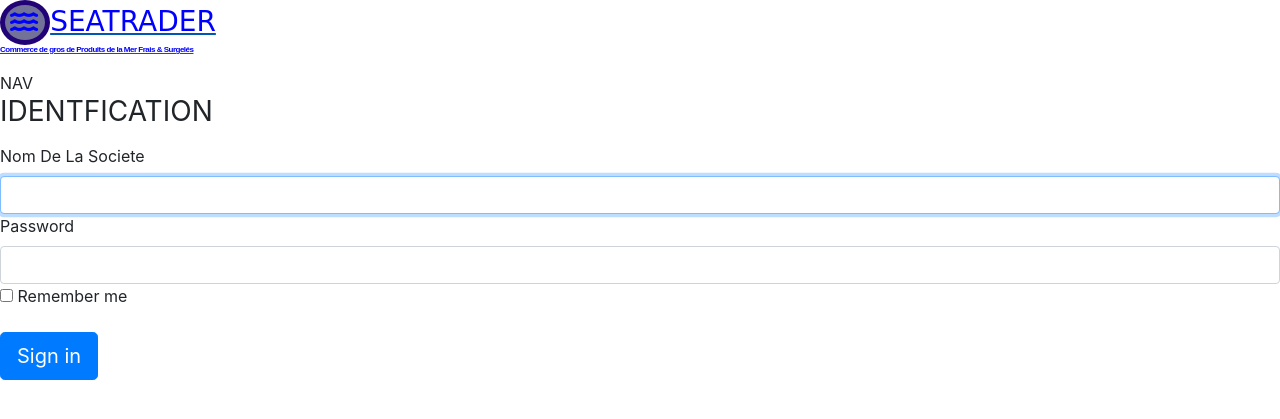
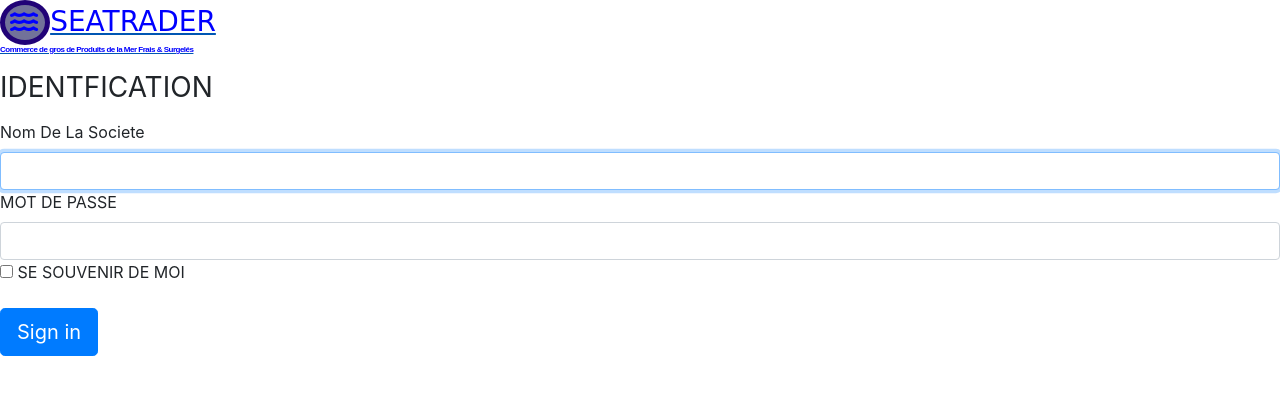
Before and after one commit to STEPHANEBAYAS33230/seatrader-appli, a Symfony app: template templates/security/login.html.twig in a window 1280 px wide. Shown: the top 419 px of the page. Run offline with Twig, Linux system fonts and the light colour scheme; the template is opened without the code that fills it, so the values that code supplies are empty; some libraries are stand-ins or nearby versions.

Commit message:
00h41 ça marche

```diff
--- a/src/Security/UtilisateurAuthenticator.php
+++ b/src/Security/UtilisateurAuthenticator.php
@@ -71,7 +71,7 @@ class UtilisateurAuthenticator extends AbstractFormLoginAuthenticator implements
 
         if (!$user) {
             // fail authentication with a custom error
-            throw new CustomUserMessageAuthenticationException('Nom De La Societe could not be found.');
+            throw new CustomUserMessageAuthenticationException('Nom De La Societe ou Mot de passe introuvable');
         }
 
         return $user;
@@ -96,8 +96,7 @@ class UtilisateurAuthenticator extends AbstractFormLoginAuthenticator implements
             return new RedirectResponse($targetPath);
         }
 
-        // For example : return new RedirectResponse($this->urlGenerator->generate('some_route'));
-        throw new \Exception('TODO: provide a valid redirect inside '.__FILE__);
+        return new RedirectResponse($this->urlGenerator->generate('home_connected'));
     }
 
     protected function getLoginUrl()
--- a/templates/base.html.twig
+++ b/templates/base.html.twig
@@ -23,13 +23,10 @@
     </head>
     <body>
         <header>
-            <a href="{{ path('home') }}" class="logo">
-                <h3 class="titrelogoseatrader" ><i class="fas fa-water logoseatrader" ></i>SEATRADER<p class="petitelignelogoseatrader">Commerce de gros de Produits de la Mer Frais & Surgelés</p></h3>
-                <!--logo seatrader-->
-            </a>
+
             <nav>
                 {% block nav %}
-                NAV
+
                 {% endblock %}
             </nav>
             {% block header %}
--- a/templates/security/login.html.twig
+++ b/templates/security/login.html.twig
@@ -1,7 +1,12 @@
 {% extends 'base.html.twig' %}
 
-{% block title %}IDENTIFICATION{% endblock %}
-
+{% block title %}IDENTIFICATION|{{ parent() }}{% endblock %}
+{% block header %}
+    <a href="{{ path('home') }}" class="logo">
+        <h3 class="titrelogoseatrader" ><i class="fas fa-water logoseatrader" ></i>SEATRADER<p class="petitelignelogoseatrader">Commerce de gros de Produits de la Mer Frais & Surgelés</p></h3>
+        <!--logo seatrader-->
+    </a>
+{% endblock %}
 {% block main %}
 <form method="post">
     {% if error %}
@@ -17,7 +22,7 @@
     <h1 class="h3 mb-3 font-weight-normal">IDENTFICATION</h1>
     <label for="inputNomDeLaSociete">Nom De La Societe</label>
     <input type="text" value="{{ last_username }}" name="nomDeLaSociete" id="inputNomDeLaSociete" class="form-control" required autofocus>
-    <label for="inputPassword">Password</label>
+    <label for="inputPassword">MOT DE PASSE</label>
     <input type="password" name="password" id="inputPassword" class="form-control" required>
 
     <input type="hidden" name="_csrf_token"
@@ -27,7 +32,7 @@
 
         <div class="checkbox mb-3">
             <label>
-                <input type="checkbox" name="_remember_me"> Remember me
+                <input type="checkbox" name="_remember_me"> SE SOUVENIR DE MOI
             </label>
         </div>
 
```
Also changed, not shown: src/Entity/EtatUtilisateur.php (+14 -1 lines), src/Entity/Utilisateur.php (+12 -8 lines), 1 other file.
